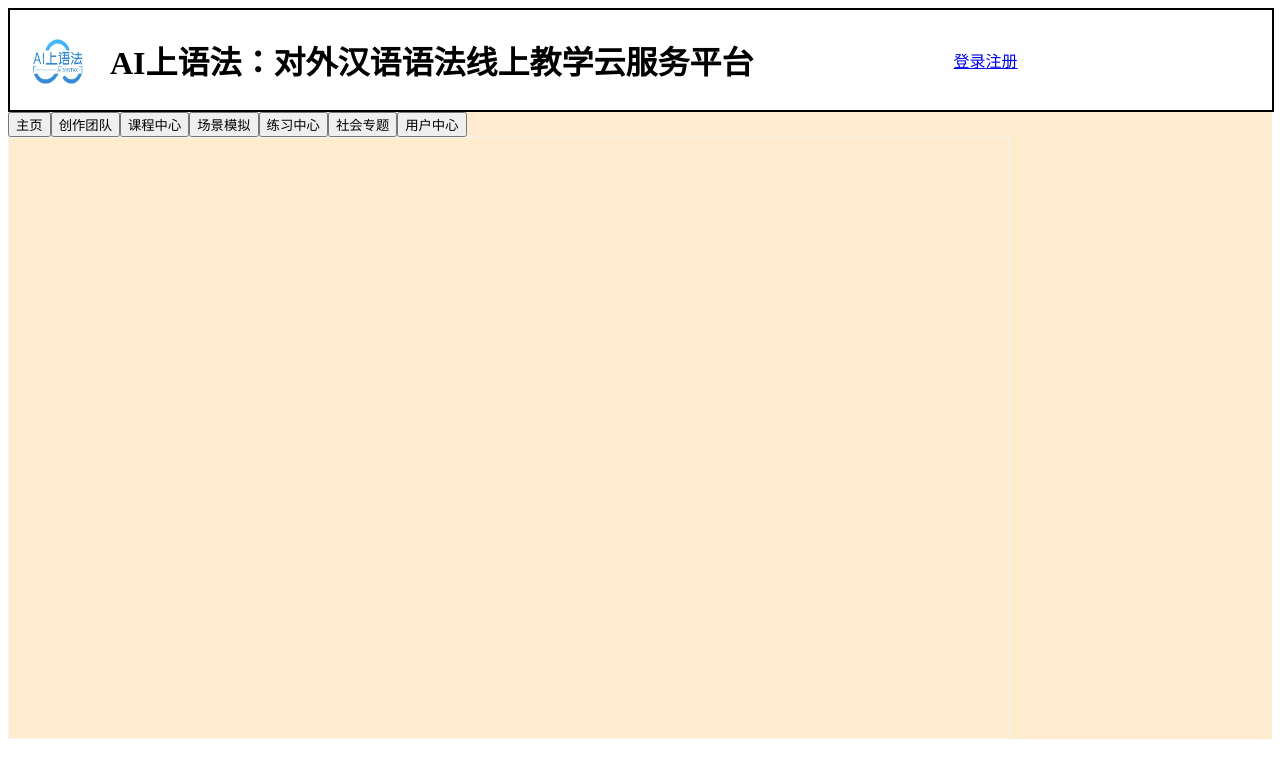
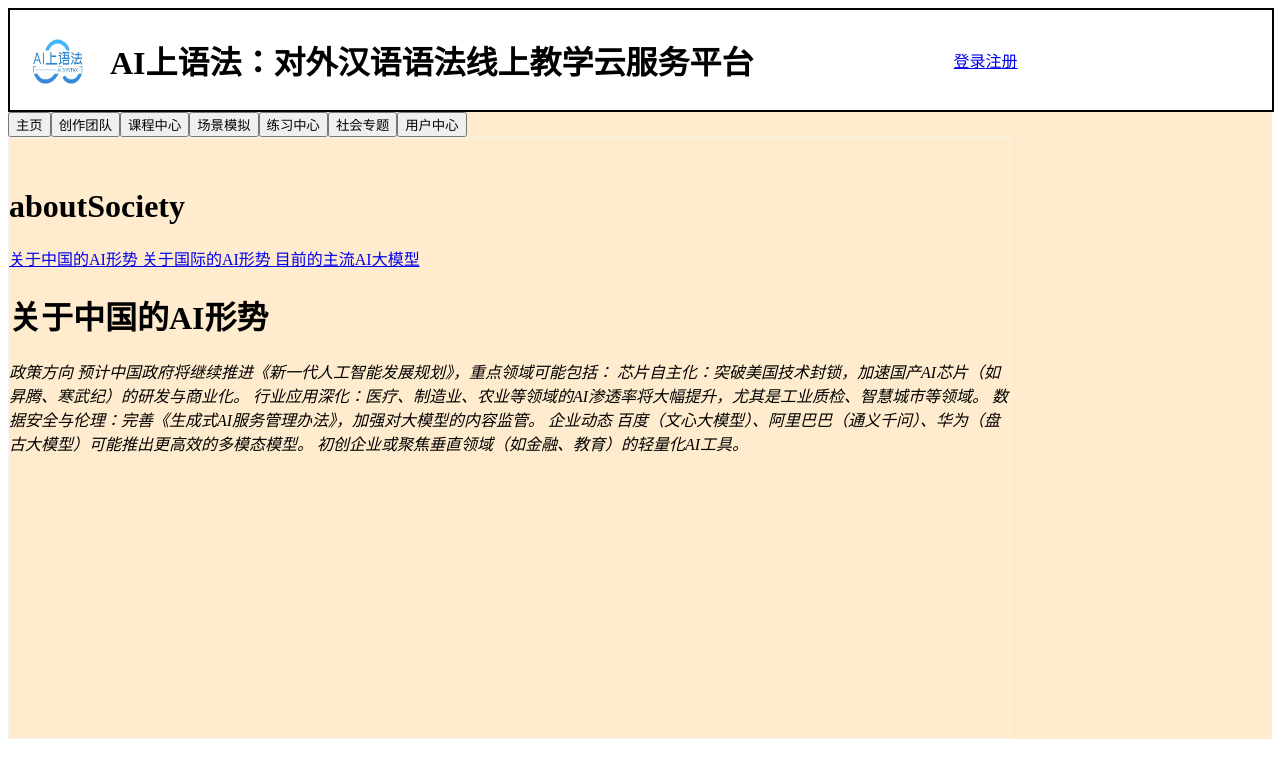
Before and after one commit to QiYongWu/LingoSpark, a Vue app: page /about-society/detail1 in a window 1280 px wide. Shown: the top 778 px of the page. Built offline with nearby package versions, Linux system fonts and the light colour scheme.

Commit message:
完成了社会专题架构

```diff
--- a/src/components/pages/aboutSociety.vue
+++ b/src/components/pages/aboutSociety.vue
@@ -5,4 +5,30 @@
     <h1 style = 'margin-top:50px;'>
         aboutSociety
     </h1>
+
+    <div class = 'router'>
+        <RouterLink to = '/about-society/detail1'>
+            关于中国的AI形势
+        </RouterLink>
+
+        <RouterLink to = '/about-society/detail2'>
+            关于国际的AI形势
+        </RouterLink>
+
+        <RouterLink to = '/about-society/detail3'>
+            目前的主流AI大模型
+        </RouterLink>
+    </div>
+
+    <div class = 'routeView'>
+        <RouterView>
+
+        </RouterView>
+    </div>
 </template>
+
+<style scoped>
+
+
+
+</style>
--- /dev/null
+++ b/src/components/pages/society-details/detail1.vue
@@ -0,0 +1,31 @@
+<script setup lang="ts" name = 'detail1'>
+</script>
+
+<template>
+
+    <h1>
+        关于中国的AI形势
+    </h1>
+
+    <em>
+                                政策方向
+        预计中国政府将继续推进《新一代人工智能发展规划》，重点领域可能包括：
+
+        芯片自主化：突破美国技术封锁，加速国产AI芯片（如昇腾、寒武纪）的研发与商业化。
+
+        行业应用深化：医疗、制造业、农业等领域的AI渗透率将大幅提升，尤其是工业质检、智慧城市等领域。
+
+        数据安全与伦理：完善《生成式AI服务管理办法》，加强对大模型的内容监管。
+
+                                企业动态
+
+        百度（文心大模型）、阿里巴巴（通义千问）、华为（盘古大模型）可能推出更高效的多模态模型。
+
+        初创企业或聚焦垂直领域（如金融、教育）的轻量化AI工具。
+
+    </em>
+
+</template>
+
+<style>
+</style>
--- /dev/null
+++ b/src/components/pages/society-details/detail2.vue
@@ -0,0 +1,30 @@
+<script setup lang="ts" name = 'detail2'>
+</script>
+
+<template>
+    <h1>
+        关于国际的AI形势
+    </h1>
+
+    <em>
+                                    技术竞争格局
+
+        美国：OpenAI、Google（Gemini）、Anthropic（Claude）将主导通用大模型研发，可能接近AGI早期阶段。
+
+        欧盟：通过《AI法案》强化伦理规范，推动可解释AI（XAI）和绿色AI技术。
+
+        其他地区：印度、中东国家可能通过政策吸引跨国AI投资，韩国（Naver）、日本（富士通）侧重机器人结合AI。
+
+                                    国际合作与冲突
+
+        技术出口管制（如高性能GPU）可能加剧中美竞争。
+
+        跨国联盟（如G7 AI原则）或推动AI伦理标准统一。
+
+
+    </em>
+
+</template>
+
+<style>
+</style>
--- /dev/null
+++ b/src/components/pages/society-details/detail3.vue
@@ -0,0 +1,28 @@
+<script setup lang="ts" name = 'detail3'>
+</script>
+
+<template>
+    <h1>
+        目前的主流AI大模型
+    </h1>
+
+    <em>
+                            模型能力
+
+        多模态融合：文字、图像、视频、3D生成一体化（如GPT-5、Google Gemini）。
+
+        推理效率：模型参数量增长放缓，转向架构优化（稀疏模型、MoE架构）。
+
+        专业化：医疗、法律等领域的专用模型将超越通用模型性能。
+
+                             开源生态
+
+        Meta（Llama系列）、Mistral AI等开源模型可能缩小与闭源模型的差距。
+
+        小型化趋势：手机端可运行的10B级高效模型普及。
+    </em>
+
+</template>
+
+<style>
+</style>
```
Also changed, not shown: src/router/index.ts (+20 -1 lines).
